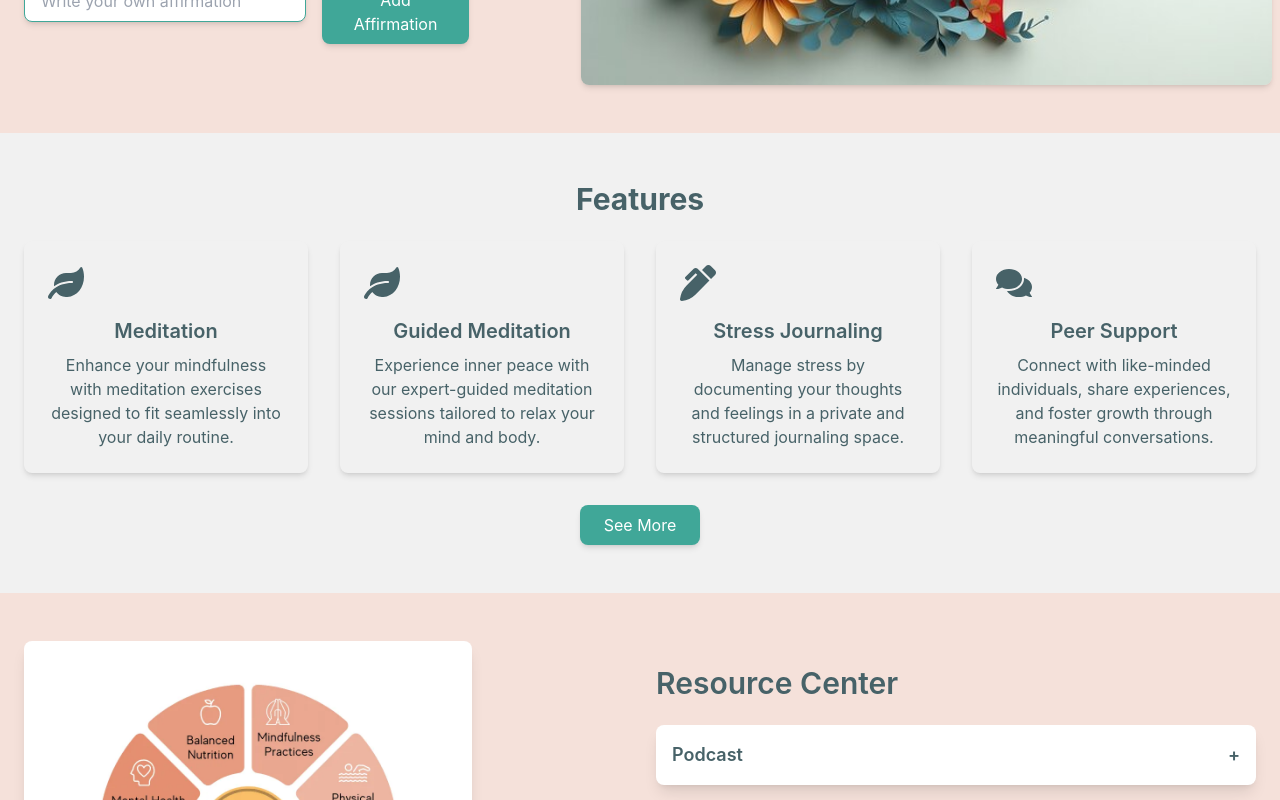
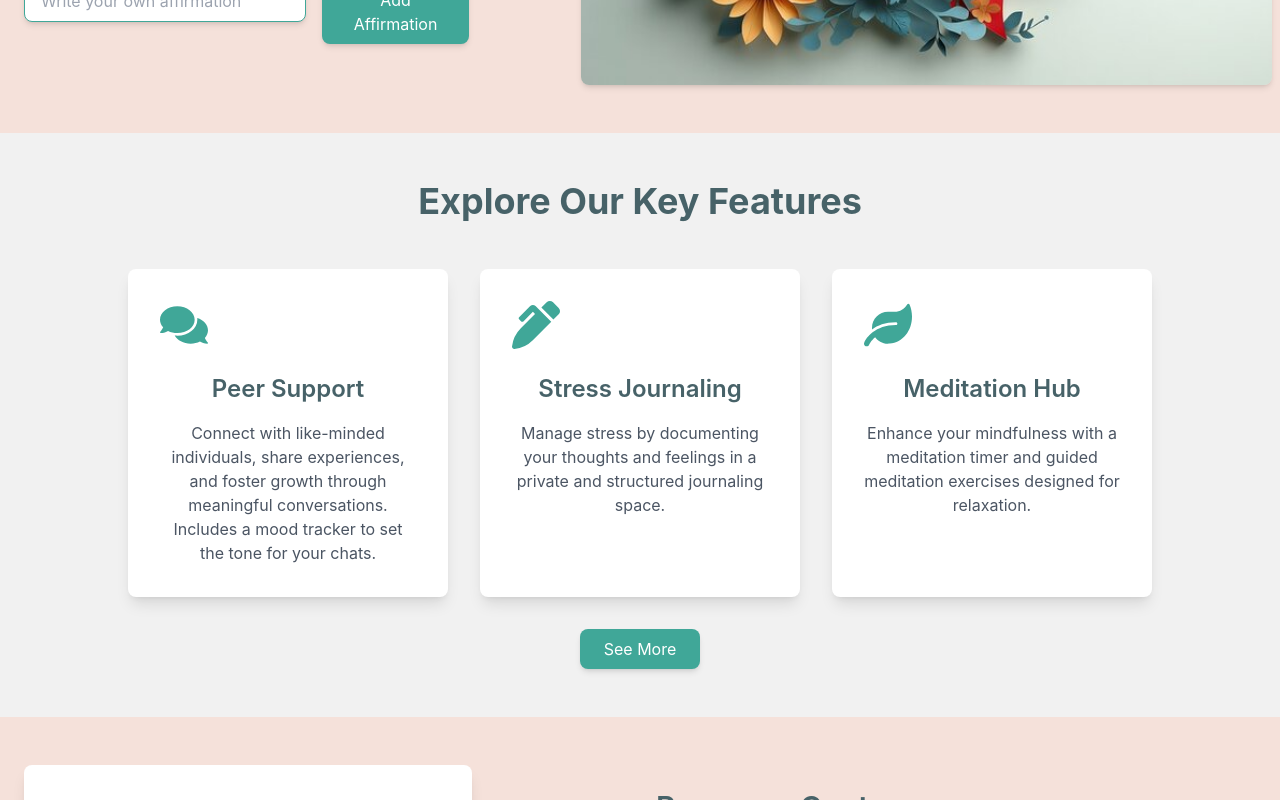
Before and after one commit to buyekeobare/mindspring_app, a React (Create React App) app in the folder mindspring-frontend/: page / in a window 1280 px wide. Shown: the part 1680-2480 px from the top of the page. Built offline with nearby package versions, Linux system fonts and the light colour scheme.

Commit message:
Updated features and design

```diff
--- a/mindspring-frontend/src/components/homepage/Features.js
+++ b/mindspring-frontend/src/components/homepage/Features.js
@@ -7,48 +7,52 @@ const Features = () => {
 
   const featuresList = [
     {
-      icon: <FaLeaf />,
-      title: "Meditation",
+      icon: <FaComments />,
+      title: "Peer Support",
       description:
-        "Enhance your mindfulness with meditation exercises designed to fit seamlessly into your daily routine.",
-    },
-    {
-      icon: <FaLeaf />,
-      title: "Guided Meditation",
-      description:
-        "Experience inner peace with our expert-guided meditation sessions tailored to relax your mind and body.",
+        "Connect with like-minded individuals, share experiences, and foster growth through meaningful conversations. Includes a mood tracker to set the tone for your chats.",
+      route: "/features/peer-support",
     },
     {
       icon: <FaPenAlt />,
       title: "Stress Journaling",
       description:
         "Manage stress by documenting your thoughts and feelings in a private and structured journaling space.",
+      route: "/features/stress-journaling",
     },
     {
-      icon: <FaComments />,
-      title: "Peer Support",
+      icon: <FaLeaf />,
+      title: "Meditation Hub",
       description:
-        "Connect with like-minded individuals, share experiences, and foster growth through meaningful conversations.",
+        "Enhance your mindfulness with a meditation timer and guided meditation exercises designed for relaxation.",
+      route: "/features/meditation",
     },
   ];
 
   return (
-    <section id="features" className="features-section bg-second-color py-12 px-6">
-      <div className="max-w-7xl mx-auto">
-        <h2 className="text-3xl font-bold text-center text-fourth-color mb-6">Features</h2>
-        <div className="grid grid-cols-1 md:grid-cols-2 lg:grid-cols-4 gap-8">
+    <section
+      id="features"
+      className="features-section bg-second-color py-12 px-6 scroll-mt-[120px]"
+    >
+      <div className="max-w-5xl mx-auto">
+        <h2 className="text-4xl font-bold text-center text-fourth-color mb-12">
+          Explore Our Key Features
+        </h2>
+        <div className="grid grid-cols-1 md:grid-cols-3 gap-8">
           {featuresList.map((feature, index) => (
             <div
               key={index}
-              className="feature-item bg-second-color shadow-md rounded-lg p-6 text-center transition-transform duration-300 transform hover:-translate-y-2 hover:bg-third-color"
+              className="feature-item bg-white shadow-lg rounded-lg p-8 text-center transition-transform duration-300 transform hover:-translate-y-2 hover:bg-third-color hover:shadow-xl"
+              onClick={() => navigate(feature.route)}
+              style={{ cursor: "pointer" }}
             >
-              <div className="feature-icon text-fourth-color text-4xl mb-4 transition-colors duration-300 hover:text-second-color">
+              <div className="feature-icon text-third-color text-5xl mb-6 transition-colors duration-300 hover:text-white">
                 {feature.icon}
               </div>
-              <h3 className="feature-title text-xl font-semibold text-fourth-color mb-2 transition-colors duration-300 hover:text-second-color">
+              <h3 className="feature-title text-2xl font-semibold text-fourth-color mb-4 transition-colors duration-300 hover:text-white">
                 {feature.title}
               </h3>
-              <p className="feature-description text-fourth-color hover:text-first-color transition-colors duration-300">
+              <p className="feature-description text-gray-600 transition-colors duration-300 hover:text-white">
                 {feature.description}
               </p>
             </div>
```
